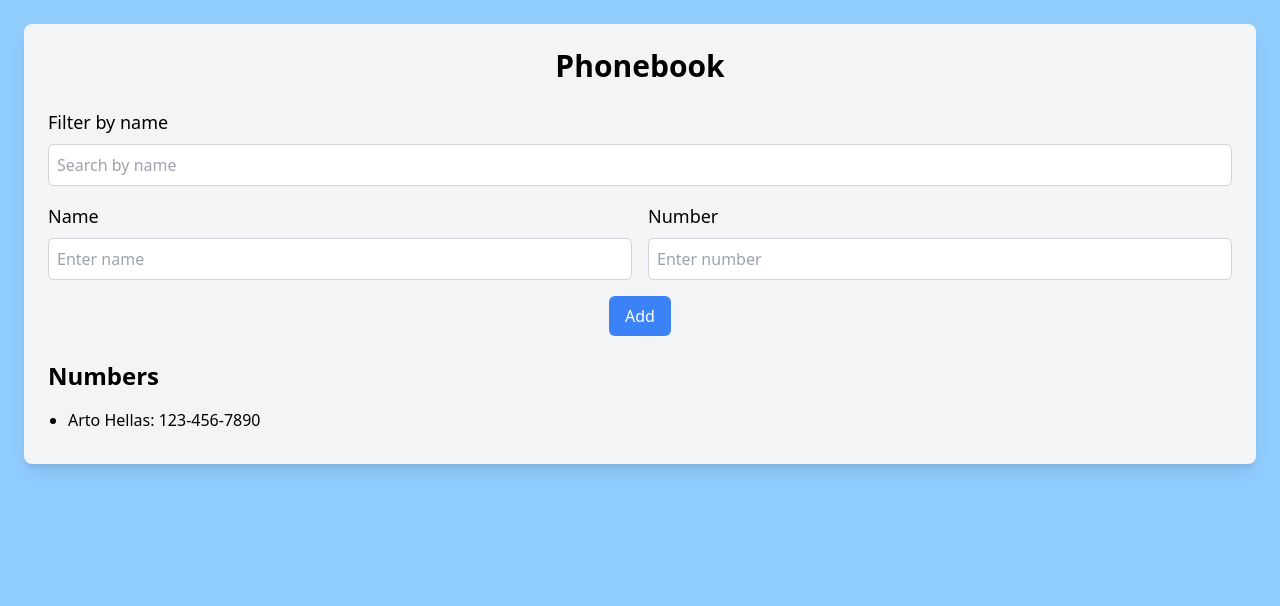
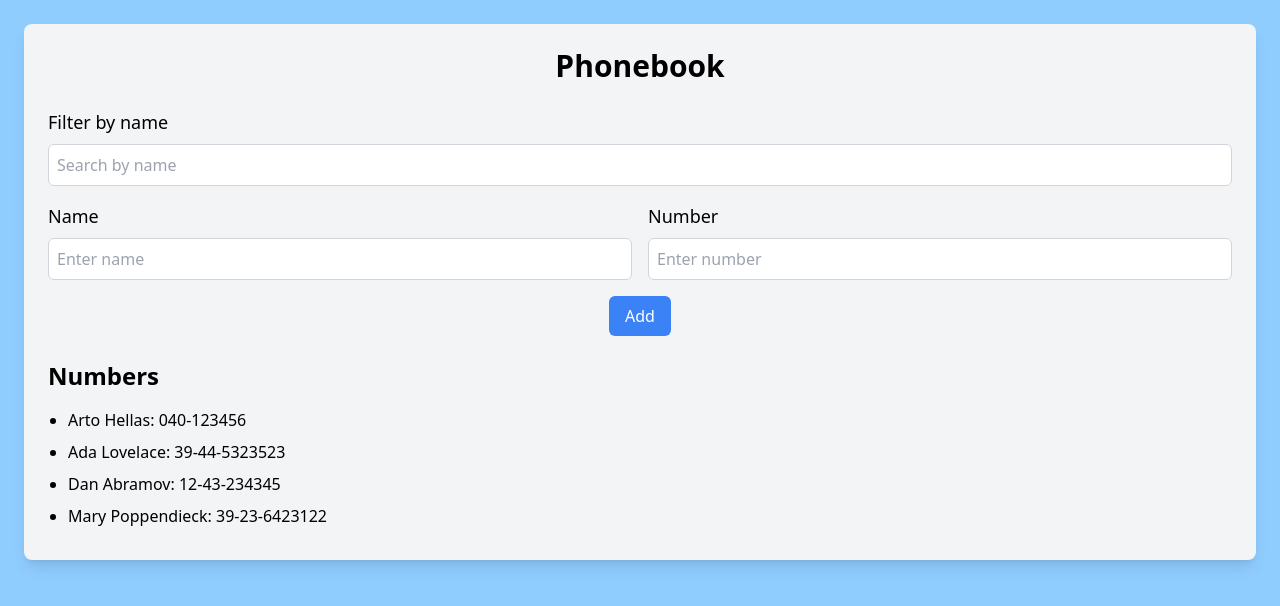
Before and after one commit to RaulBecerraB/react-phone-book, a React (Vite) app: page / in a window 1280 px wide. Shown: the top 606 px of the page. Built offline with nearby package versions, Linux system fonts and the light colour scheme; data requests are answered from the project's data file.

Commit message:
Complete excercise 2.11 (fetch data from json server)

```diff
--- /dev/null
+++ b/db.json
@@ -0,0 +1,24 @@
+{
+  "persons":[
+    {
+      "name": "Arto Hellas",
+      "number": "040-123456",
+      "id": "1"
+    },
+    {
+      "name": "Ada Lovelace",
+      "number": "39-44-5323523",
+      "id": "2"
+    },
+    {
+      "name": "Dan Abramov",
+      "number": "12-43-234345",
+      "id": "3"
+    },
+    {
+      "name": "Mary Poppendieck",
+      "number": "39-23-6423122",
+      "id": "4"
+    }
+  ]
+}
--- a/package.json
+++ b/package.json
@@ -5,11 +5,13 @@
   "type": "module",
   "scripts": {
     "dev": "vite",
+    "server": "json-server --watch db.json --port 3001",
     "build": "vite build",
     "lint": "eslint .",
     "preview": "vite preview"
   },
   "dependencies": {
+    "axios": "^1.7.9",
     "phonebook": "file:",
     "react": "^18.3.1",
     "react-dom": "^18.3.1"
--- a/src/App.jsx
+++ b/src/App.jsx
@@ -1,13 +1,21 @@
-import { useState } from 'react'
+import { useState,useEffect } from 'react'
 import Persons from './components/Persons'
 import Filter from './components/Filter'
 import PersonForm from './components/PersonForm'
+import axios from 'axios'
 
 const App = () => {
   const [persons, setPersons] = useState([
-    { name: 'Arto Hellas', number: '123-456-7890' }
   ])
 
+  useEffect(() => {
+    axios
+      .get('http://localhost:3001/persons')
+      .then(response => {
+        setPersons(response.data)
+      })
+  }
+  , [])
   const [filter, setFilter] = useState('')
   const [newName, setNewName] = useState('')
   const [newNumber, setNewNumber] = useState('')
--- a/src/components/Note.jsx
+++ /dev/null
@@ -1,9 +0,0 @@
-import React from 'react'
-
-export default function Note ({ note }) {
-  return (
-    <div>
-        <li>{note.content}</li>
-    </div>
-  )
-}
--- a/src/main.jsx
+++ b/src/main.jsx
@@ -3,26 +3,8 @@
 import './index.css'
 import App from './App.jsx'
 
-const notes = [
-  {
-    id: 1,
-    content: 'HTML is easy',
-    important: true
-  },
-  {
-    id: 2,
-    content: 'Browser can execute only JavaScript',
-    important: false
-  },
-  {
-    id: 3,
-    content: 'GET and POST are the most important methods of HTTP protocol',
-    important: true
-  }
-]
-
 createRoot(document.getElementById('root')).render(
   <StrictMode>
-    <App notes={notes}/>
+    <App/>
   </StrictMode>,
 )
```
Also changed, not shown: 1 other file (tests, documents, lock files or other folders).
